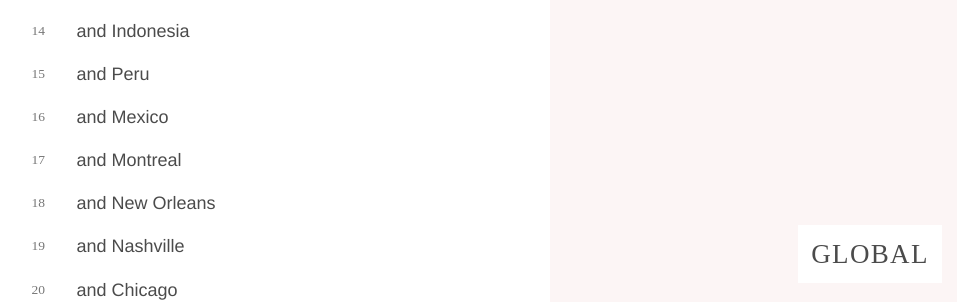
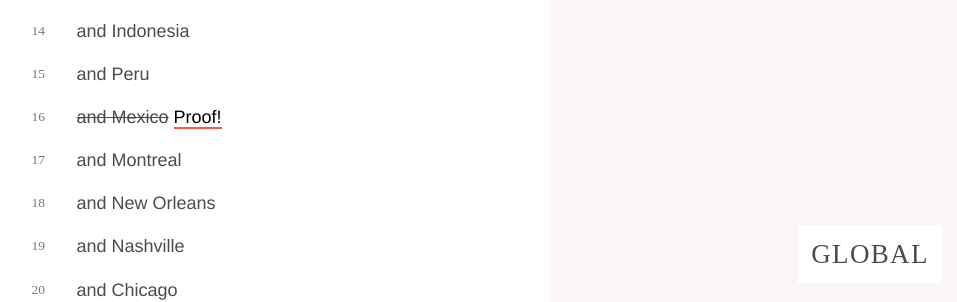
Before and after one commit to melanierichards/bucketlist, a Jekyll site: the page built from global.md, in a window 1280 px wide and 1400 px high, scrolled down 249 px. Shown: the part 446-748 px from the top of the window, without its empty margins (90-1047 px from the left). Built offline with Jekyll 4.4.1, drawn with Linux system fonts in a browser that asks for light colours.

Commit message:
Support completed items

```diff
--- a/_data/global.json
+++ b/_data/global.json
@@ -47,7 +47,9 @@
     "text": "and Peru"
 },
 {
-    "text": "and Mexico"
+    "text": "and Mexico",
+    "completed": true,
+    "completedUrl": "https://www.instagram.com/p/BT93GIFgD_i/"
 },
 {
     "text": "and Montreal"
--- a/_data/pnw.json
+++ b/_data/pnw.json
@@ -88,7 +88,8 @@
     "url": "http://www.wta.org/go-hiking/hikes/north-shi-shi-access"
 },
 {
-    "text": "Get chili from Mike’s chili"
+    "text": "Get chili from Mike’s chili",
+    "completed": true
 },
 {
     "text": "Pick apples at an orchard"
--- a/_layouts/listview.html
+++ b/_layouts/listview.html
@@ -14,10 +14,20 @@
         <ol class="items">
             {% for item in items %}
                 <li class="item">
-                    {% if item.url %}
-                        <a href="{{ item.url }}">{{ item.text }}</a>
+                    {% if item.completed %}
+                        <p>
+                            <span class="sr-only">Completed:</span>
+                            <span class="item__completed">{{ item.text }}</span>
+                            {% if item.completedUrl %}
+                                <a href="{{ item.completedUrl }}">Proof!</a>
+                            {% endif %}
+                        </p>
                     {% else %}
-                        <p>{{ item.text }}</p>
+                        {% if item.url %}
+                            <a href="{{ item.url }}">{{ item.text }}</a>
+                        {% else %}
+                            <p>{{ item.text }}</p>
+                        {% endif %}
                     {% endif %}
                     {% if item.notes %}
                         <p class="item__notes">{{ item.notes }}</p>
--- a/assets/_sass/lists.scss
+++ b/assets/_sass/lists.scss
@@ -48,6 +48,10 @@
 .item__notes {
   font-size: .825em;
   color: $color-meta;
+}
+
+.item__completed {
+  text-decoration: line-through;
 }
 
 @media (min-width: $bp-s) {
```
